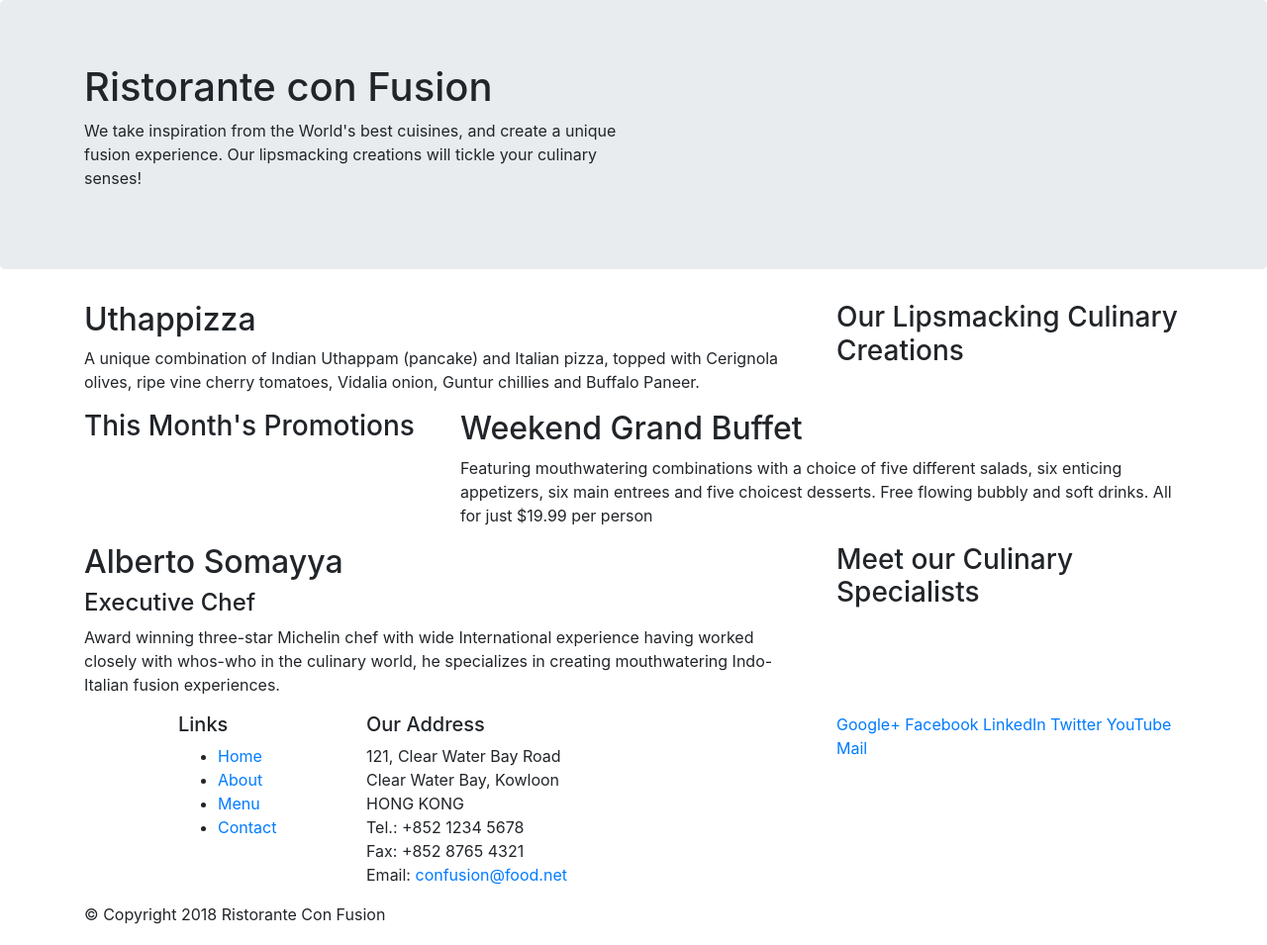
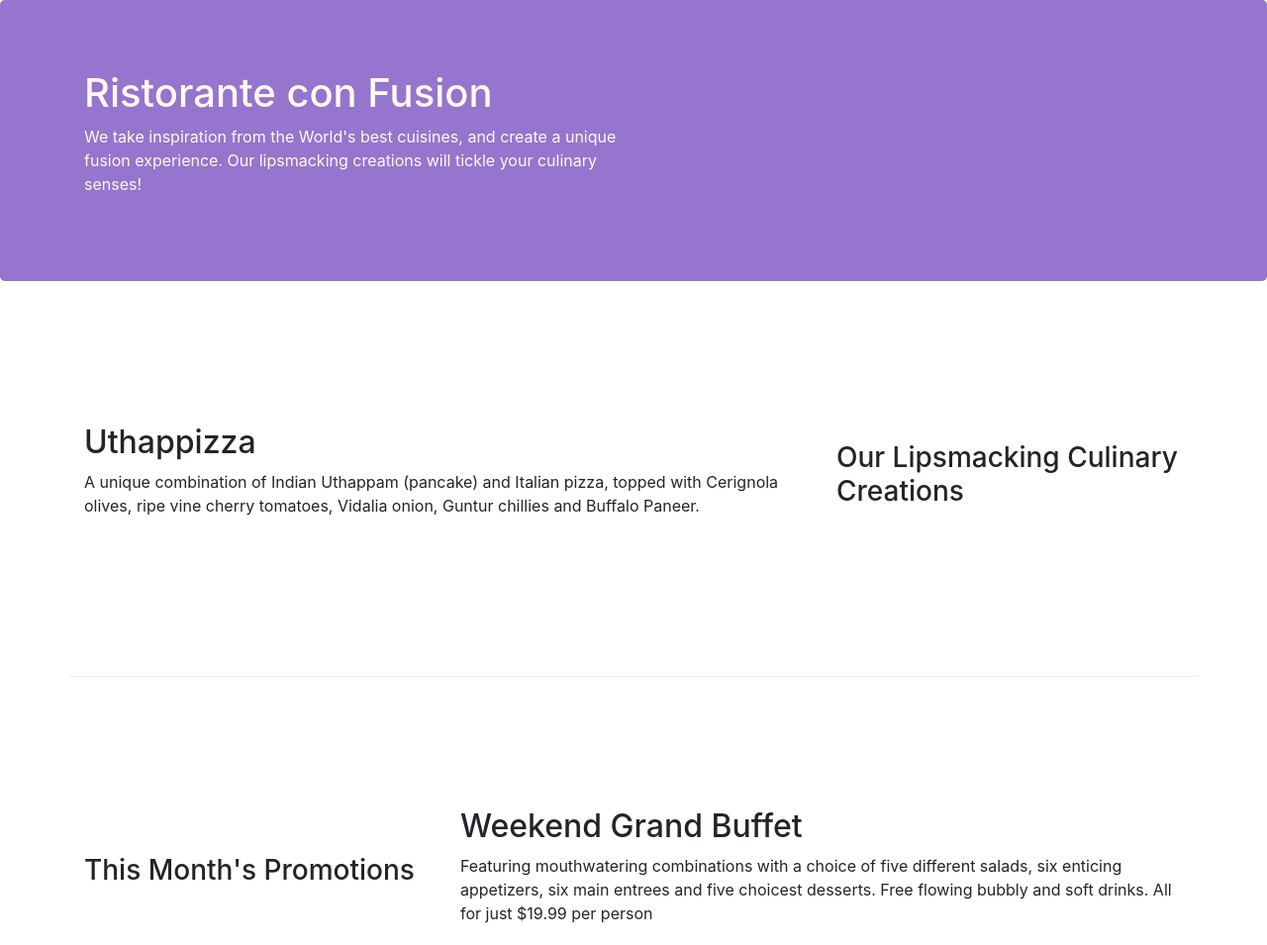
Before and after one commit to agugut-nexgen/conFusion, a website: page index.html in a window 1280 px wide. Shown: the top 955 px of the page at 99% size. Drawn offline with nearby package versions, Linux system fonts and the light colour scheme.

Commit message:
2nd part

```diff
--- /dev/null
+++ b/css/styles.css
@@ -0,0 +1,30 @@
+.row-header {
+ margin: 0 px auto;
+ padding: 0 px auto;
+}
+
+.row-content {
+    margin: 0 px auto;
+    padding: 50 px 0px 50px 0px;
+    border-bottom: 1px ridge;
+    min-height: 400px;
+}
+
+.footer {
+    background-color: #D1C4E9;
+    margin: 0px auto;
+    padding: 20px 0px 20px 0px;
+}
+
+.jumbotron {
+    padding: 70px 30px 70px 30px;
+    margin: 0px auto;
+    background: #9575CD;
+    color: floralwhite;
+}
+
+.adress {
+    font-size: 80%;
+    margin: 0px;
+    color: #0f0f0f;
+}
--- a/index.html
+++ b/index.html
@@ -9,6 +9,7 @@
 
         <!-- Bootstrap CSS -->
         <link rel="stylesheet" href="node_modules/bootstrap/dist/css/bootstrap.min.css">
+        <link rel="stylesheet" href="css/styles.css">
     <title>Ristorante Con Fusion</title>
 </head>
 
@@ -16,7 +17,7 @@
 
     <header class="jumbotron">
         <div class="container">
-            <div class="row">
+            <div class="row row-header">
                 <div class="col-12 col-sm-6">
                     <h1>Ristorante con Fusion</h1>
                     <p>We take inspiration from the World's best cuisines, and create a unique fusion experience. Our lipsmacking creations will tickle your culinary senses!</p>
@@ -28,7 +29,7 @@
     </header>
 
     <div class="container">
-        <div class="row">
+        <div class="row row-content align-items-center">
             <div class="col-12 col-sm-4 order-sm-last col-sm-3">
                 <h3>Our Lipsmacking Culinary Creations</h3>
             </div>
@@ -39,7 +40,7 @@
         </div>
 
 
-        <div class="row">
+        <div class="row row-content align-items-center">
             <div class="col-12 col-sm-4 col-sm-3">
                 <h3>This Month's Promotions</h3>
             </div>
@@ -49,7 +50,7 @@
             </div>
         </div>
 
-        <div class="row">
+        <div class="row row-content align-items-center">
             <div class="col-12 col-sm-4 order-sm-last col-sm-3">
                 <h3>Meet our Culinary Specialists</h3>
             </div>
@@ -61,12 +62,12 @@
         </div>
     </div>
 
-    <footer>
+    <footer class="footer">
         <div class="container">
             <div class="row">
                 <div class="col-4  offset-1 col-sm-2">
                     <h5>Links</h5>
-                    <ul>
+                    <ul class="list-unstyled">
                         <li><a href="#">Home</a></li>
                         <li><a href="#">About</a></li>
                         <li><a href="#">Menu</a></li>
@@ -84,8 +85,8 @@
 		              Email: <a href="mailto:confusion@food.net">confusion@food.net</a>
 		           </address>
                 </div>
-                <div class="col-12 col-sm-4">
-                    <div>
+                <div class="col-12 col-sm-4 align-self-center">
+                    <div class="text-center">
                         <a href="http://google.com/+">Google+</a>
                         <a href="http://www.facebook.com/profile.php?id=">Facebook</a>
                         <a href="http://www.linkedin.com/in/">LinkedIn</a>
@@ -95,7 +96,7 @@
                     </div>
                 </div>
            </div>
-           <div class="row">
+           <div class="row justify-content-center">
                 <div class="col-auto">
                     <p>© Copyright 2018 Ristorante Con Fusion</p>
                 </div>
```
